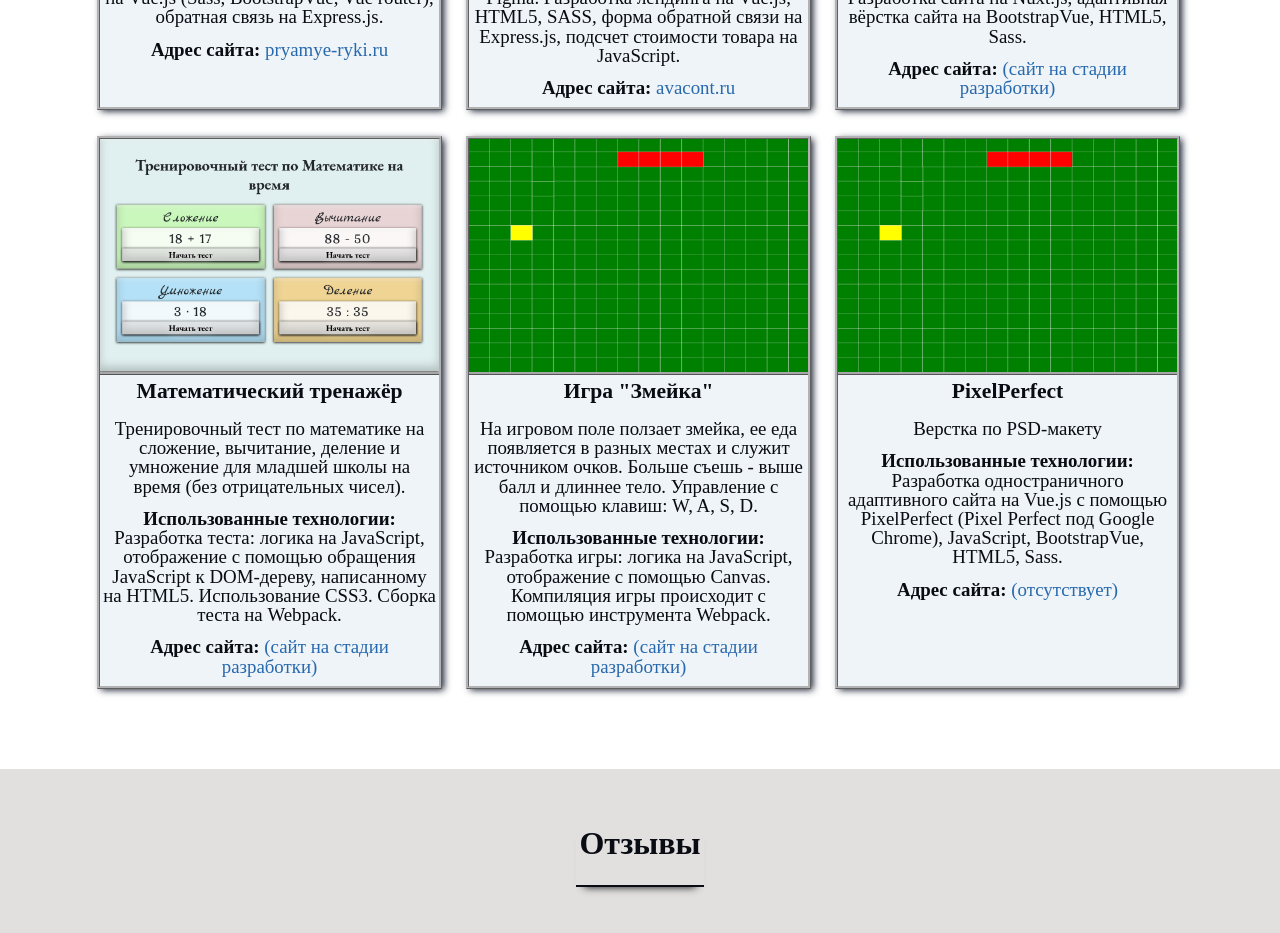
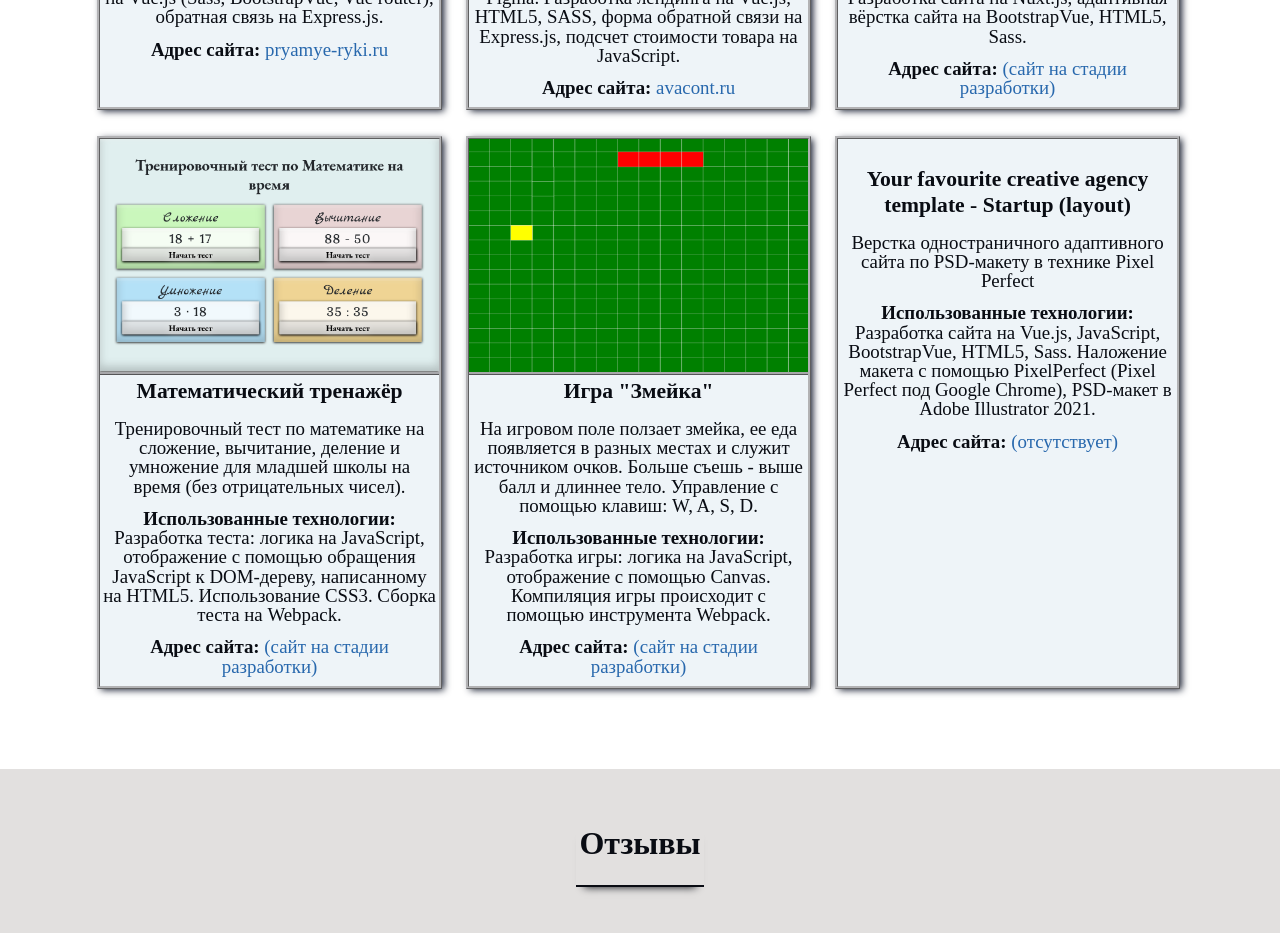
Before and after one commit to AnigalHub/Portfolio, a Nuxt app: page / in a window 1280 px wide. Shown: the part 3180-4113 px from the top of the page. Built offline with nearby package versions, Linux system fonts and the light colour scheme.

Commit message:
изменено название, описание, описание технологий

```diff
--- a/components/works.vue
+++ b/components/works.vue
@@ -96,11 +96,11 @@
                 website:'(сайт на стадии разработки)',
               },
               {
-                src:'./snake.png',
+                src:'',
                 alt:'',
-                name_company:'PixelPerfect',
-                descr_company:'Верстка по PSD-макету',
-                tecnology:'Разработка одностраничного адаптивного сайта на Vue.js с помощью PixelPerfect (Pixel Perfect под Google Chrome), JavaScript, BootstrapVue, HTML5, Sass.',
+                name_company:'Your favourite creative agency template - Startup (layout)',
+                descr_company:'Верстка одностраничного адаптивного сайта по PSD-макету в технике Pixel Perfect',
+                tecnology:'Разработка сайта на Vue.js, JavaScript, BootstrapVue, HTML5, Sass. Наложение макета с помощью PixelPerfect (Pixel Perfect под Google Chrome), PSD-макет в Adobe Illustrator 2021.',
                 url:'',
                 website:'(отсутствует)',
               },
```
